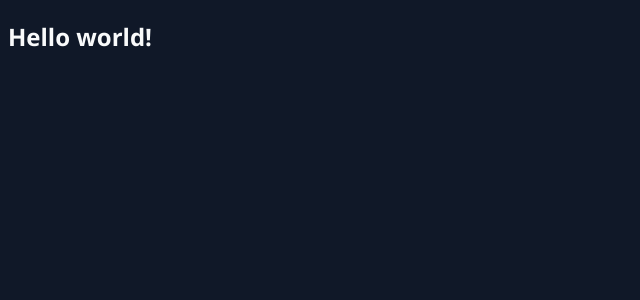
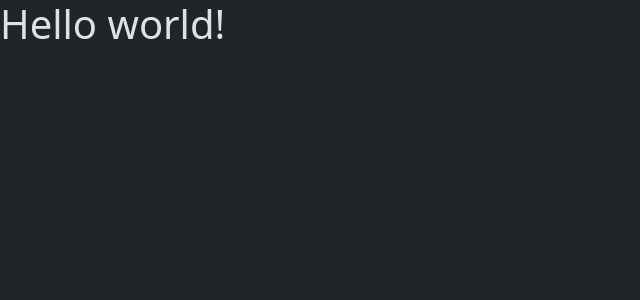
Before and after one commit to belapferreira/repo-fetch, a React (Vite) app: page / in a window 1280 px wide. Shown: the top 300 px of the page, without its empty margins (0-640 px from the left). Built offline with nearby package versions, Linux system fonts and the light colour scheme; a web font is replaced by a local one.

Commit message:
feat: add Bootstrap

```diff
--- a/index.html
+++ b/index.html
@@ -12,7 +12,7 @@
 
     <link href="https://fonts.googleapis.com/css2?family=Mona+Sans:ital,wght@0,200..900;1,200..900&family=Open+Sans:ital,wght@0,300..800;1,300..800&display=swap" rel="stylesheet">
   </head>
-  <body>
+  <body data-bs-theme="dark">
     <div id="root"></div>
     <script type="module" src="/src/main.tsx"></script>
   </body>
--- a/package.json
+++ b/package.json
@@ -10,7 +10,9 @@
     "preview": "vite preview"
   },
   "dependencies": {
+    "bootstrap": "^5.3.8",
     "react": "^19.2.7",
+    "react-bootstrap": "^2.10.10",
     "react-dom": "^19.2.7"
   },
   "devDependencies": {
--- a/src/index.css
+++ b/src/index.css
@@ -3,7 +3,5 @@
 }
 
 body {
-  background: oklch(21% 0.034 264.665);
-  color: oklch(98.5% 0.002 247.839);
   font-family: 'Mona Sans', 'Open Sans', sans-serif;
 }
--- a/src/main.tsx
+++ b/src/main.tsx
@@ -1,6 +1,7 @@
 import { StrictMode } from 'react';
 import { createRoot } from 'react-dom/client';
 import './index.css';
+import 'bootstrap/dist/css/bootstrap.min.css';
 import App from './app';
 
 createRoot(document.getElementById('root')!).render(
```
Also changed, not shown: 1 other file (tests, documents, lock files or other folders).
